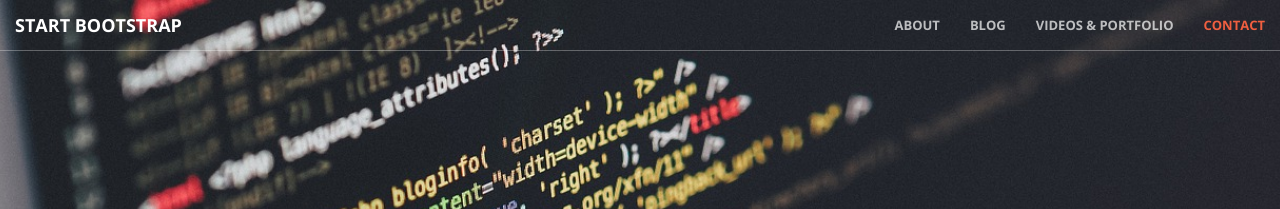
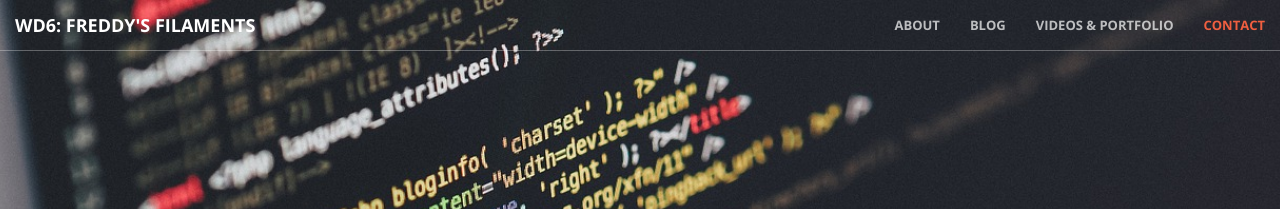
Before and after one commit to KodingKlosty/WD6Blog, a Jekyll site: the page built from index.html, in a window 1280 px wide. Shown: the top 209 px of the page. Built offline with Jekyll 4.4.1, drawn with Linux system fonts in a browser that asks for light colours.

Commit message:
Update nav.html

```diff
--- a/_includes/nav.html
+++ b/_includes/nav.html
@@ -8,7 +8,7 @@
                 <span class="icon-bar"></span>
                 <span class="icon-bar"></span>
             </button>
-            <a class="navbar-brand page-scroll" href="#page-top">Start Bootstrap</a>
+            <a class="navbar-brand page-scroll" href="#page-top">Wd6: Freddy's Filaments</a>
         </div>
 
         <!-- Collect the nav links, forms, and other content for toggling -->
```
